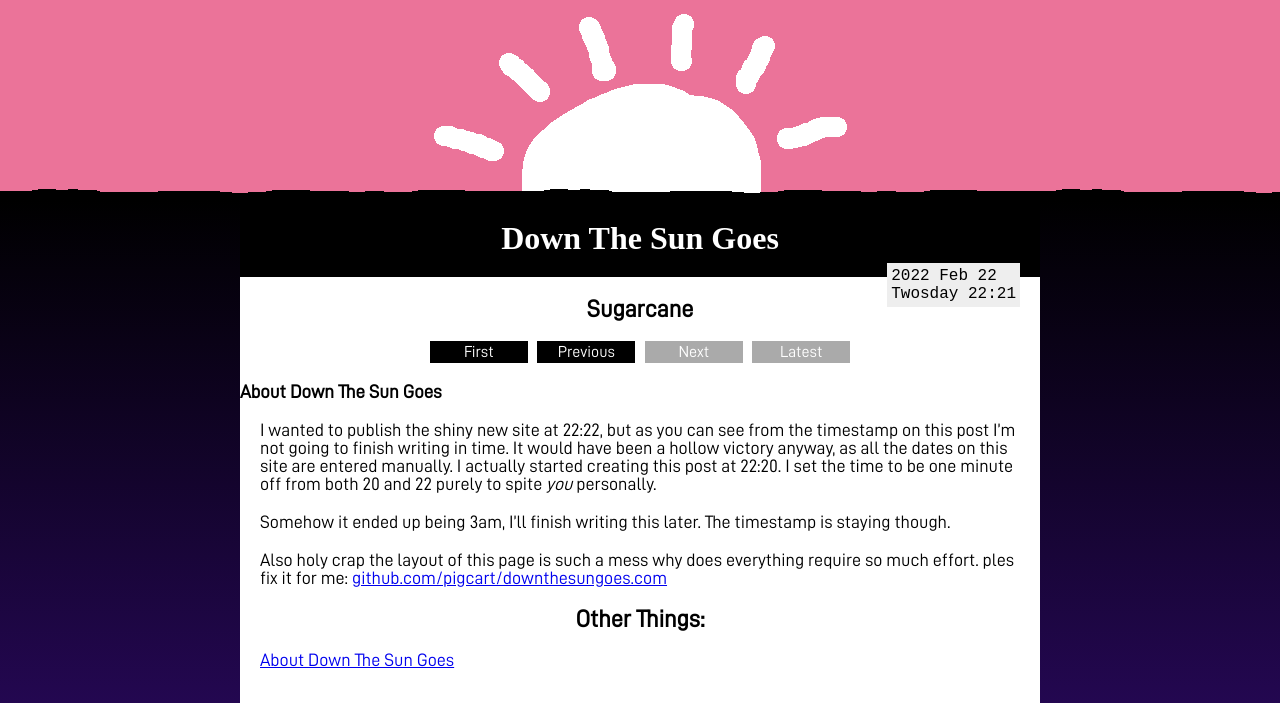
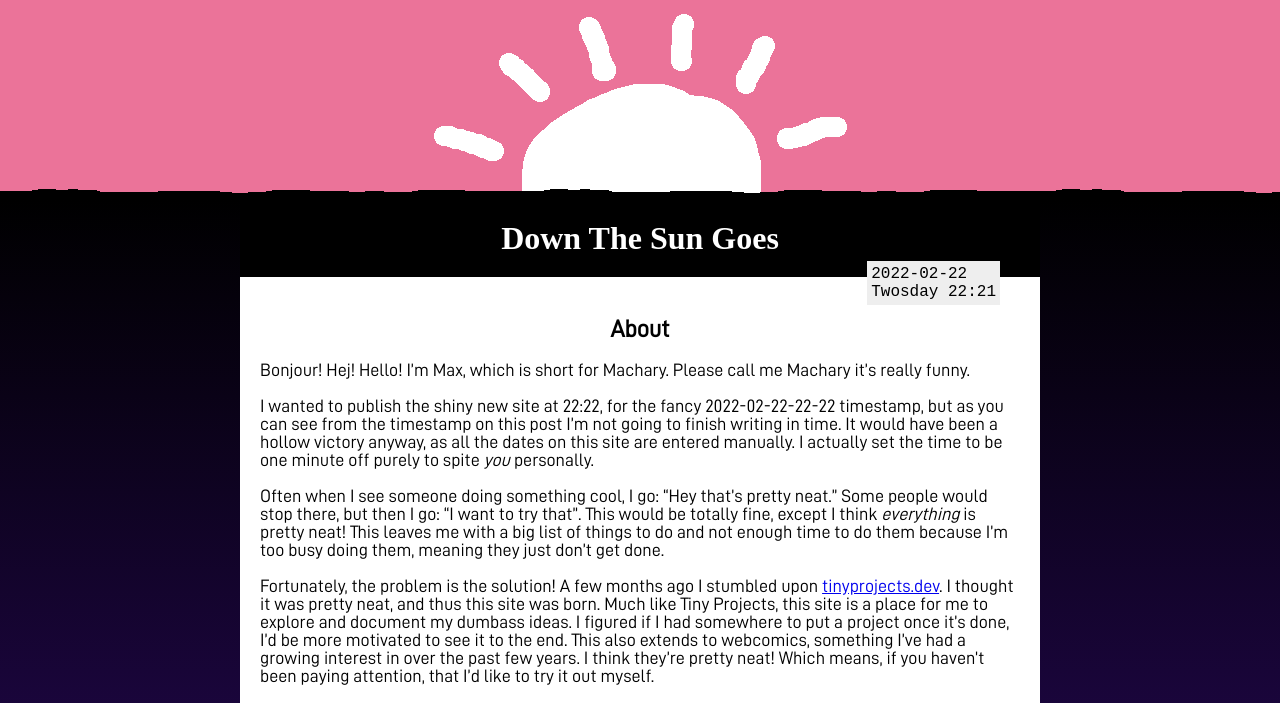
Before and after one commit to PigCart/downthesungoes, a Jekyll site: the page built from _articles/about.md, in a window 1280 px wide. Shown: the top 703 px of the page. Built offline with Jekyll 4.4.1, drawn with Linux system fonts in a browser that asks for light colours; some of the changed text lies outside the part shown.

Commit message:
update index & about

```diff
--- a/_articles/about.md
+++ b/_articles/about.md
@@ -1,14 +1,16 @@
 ---
-title: About Down The Sun Goes
-date: 2022-02-22 22:21
+title: About
 ---
 
-<div class="date">2022 Feb 22<br>Twosday 22:21</div>
-<h3>About Down The Sun Goes</h3>
-I wanted to publish the shiny new site at 22:22, but as you can see from the timestamp on this post I'm not going to finish writing in time. It would have been a hollow victory anyway, as all the dates on this site are entered manually. I actually started creating this post at 22:20. I set the time to be one minute off from both 20 and 22 purely to spite *you* personally.
+<div class="date">2022-02-22<br>Twosday 22:21</div>
+Bonjour! Hej! Hello! I'm Max, which is short for Machary. Please call me Machary it's really funny.
 
-Somehow it ended up being 3am, I'll finish writing this later. The timestamp is staying though.
+I wanted to publish the shiny new site at 22:22, for the fancy 2022-02-22-22-22 timestamp, but as you can see from the timestamp on this post I'm not going to finish writing in time. It would have been a hollow victory anyway, as all the dates on this site are entered manually. I actually set the time to be one minute off purely to spite *you* personally.
 
-Also holy crap the layout of this page is such a mess why does everything require so much effort.
-ples fix it for me:
-<a href="https://github.com/PigCart/downthesungoes.com">github.com/pigcart/downthesungoes.com</a>
+Often when I see someone doing something cool, I go: "Hey that's pretty neat." Some people would stop there, but then I go: "I want to try that". This would be totally fine, except I think *everything* is pretty neat! This leaves me with a big list of things to do and not enough time to do them because I'm too busy doing them, meaning they just don't get done.
+
+Fortunately, the problem is the solution! A few months ago I stumbled upon [tinyprojects.dev](https://tinyprojects.dev). I thought it was pretty neat, and thus this site was born. Much like Tiny Projects, this site is a place for me to explore and document my dumbass ideas. I figured if I had somewhere to put a project once it's done, I'd be more motivated to see it to the end. This also extends to webcomics, something I've had a growing interest in over the past few years. I think they're pretty neat! Which means, if you haven't been paying attention, that I'd like to try it out myself.
+
+To summarise, This comic by Alex Norris:
+
+<a href="https://webcomicname.com/post/676812809234006016"><img src="https://64.media.tumblr.com/a79fe4bec708b10485205dc6592ac325/6f3d25524050aa6c-82/s1280x1920/9393e358141a11b95ac6c7a6e129a6ba1709ef30.png" alt="The pink blob stands at the center of a storm. A storm concocted of abstractions of responsibility. A twister of yellow cards emblazoned with one word and one word only. Work. Through the din their stoic gaze pierces your soul and you hear their words echo in your mind. 'I am so busy'. And just like that it is over. The second panel commences. Work is piled high, but sitting firmly, unmoving. The pink blob stands aside, regarding the tower with an emotionless stare. They make their announcement: 'I will now enjoy some relaxing leisure time'. Then they are off. The final act is here. The pink blob stands amidst a familliar scene. A twister. Abstractions of concept. Cards engraved with a single word. This time brown, not yellow, muddied with passion. It is clear these are hobbies. Work by another name, hiding under the pretense of satisfaction and self improvement. The pink blob, seemingly unperturbed, except for their final cry: 'oh no'."></a>
--- a/_config.yml
+++ b/_config.yml
@@ -20,6 +20,12 @@ defaults:
     values:
       layout: default
       firstcomic: "/conclusion/"
+  -
+    scope:
+      path: ""
+      type: posts
+    values:
+      is_post: true
 
 exclude:
   - .sass-cache/
--- a/_layouts/default.html
+++ b/_layouts/default.html
@@ -2,10 +2,8 @@
 <head>
 <meta charset="UTF-8">
 <link href="/assets/styles.css" rel="stylesheet">
-
-{% assign nextpage = page.next.url %}
-
-{% if nextpage == nil %}
+<!-- If this is the index page make the title only show the site name -->
+{% if page.url == "/" %}
 <title>{{ site.title }}</title>
 {% else %}
 <title>{{ page.title }} | {{ site.title }}</title>
@@ -20,34 +18,18 @@
 		<div class="main">
 			<h1>Down The Sun Goes</h1>
 			<div class="content">
-
-				{% if nextpage == nil %}
+				<!-- If this is the index page, get the latest comic's title -->
+				{% if page.url == "/" %}
 				<h2>{{ site.posts[0].title }}</h2>
 				{% else %}
 				<h2>{{ page.title }}</h2>
 				{% endif %}
 
-				<div class="nav">
-					{% if page.previous.url == nil and nextpage == nil %}
-					<a href="{{ page.firstcomic }}">First</a>
-					<a href="{{ site.posts[1].url }}">Previous</a>
-					{% elsif page.previous.url == nil %}
-					<a class="disabled">First</a>
-					<a class="disabled">Previous</a>
-					{% else %}
-					<a href="{{ page.firstcomic }}">First</a>
-					<a href="{{ page.previous.url }}">Previous</a>
-					{% endif %}
+				<!-- If this page is a comic, include the nav buttons -->
+				{% if page.is_post %}
+				{% include navigation.html %}
+				{% endif %}
 
-					{% if nextpage == nil %}
-					<a class="disabled">Next</a>
-					<a class="disabled">Latest</a>
-					{% else %}
-					<a href="{{ page.next.url }}">Next</a>
-					<a href="{{ site.url }}">Latest</a>
-					{% endif %}
-
-				</div>
 				{{ content }}
 
 				<h2>Other Things:</h2>
--- a/assets/styles.css
+++ b/assets/styles.css
@@ -4,7 +4,6 @@
   }
   p {
     font-size: 18px;
-    margin: 20px;
   }
   body {
     margin: 0px;
@@ -46,6 +45,7 @@
     max-width: 100%;
     min-height: calc(100vh - var(--banner-height));
   }
+  .content { padding: 20px;}
   .nav {
     text-align: center;
   }
```
Also changed, not shown: _includes/navigation.html (added, +21 -0 lines), index.md (+1 -0 lines).
